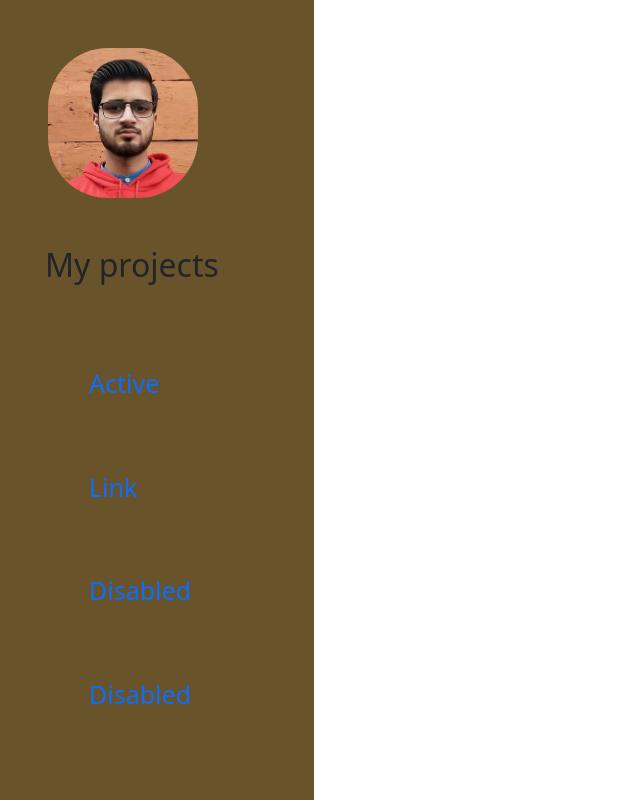
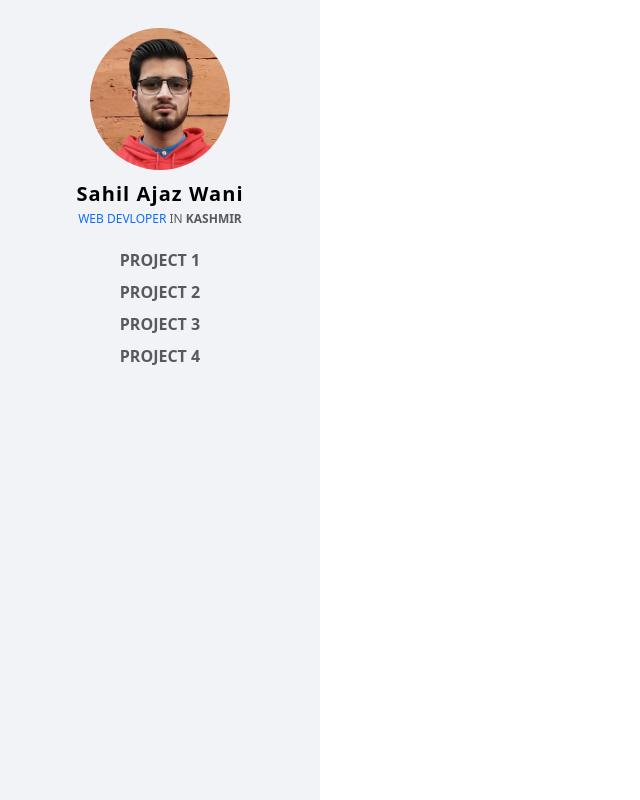
Before and after one commit to sahilajaz/sahilajaz.github.io, a plain HTML site: page index.html in a window 1280 px wide. Shown: the whole page, without its empty margins (0-640 px from the left). Drawn offline with nearby package versions, Linux system fonts and the light colour scheme.

Commit message:
Updated text

```diff
--- a/index.css
+++ b/index.css
@@ -1,17 +1,8 @@
-.bg-1{
-    background-color: rgb(105, 83, 43);
+main {
+  min-height: 100vh;
+  width: 100%;
 }
 
-.bg-1 img {
-    border-radius: 40%;
+.bg-1 {
+  background: #f2f3f7;
 }
-
-h2 {
-    margin-left: 45px;
- }
-
- .link-bar  .links {
-    font-size: 25px;
-    margin: 25px;
-    color: white;
- }
--- a/index.html
+++ b/index.html
@@ -8,30 +8,26 @@
     <link rel="stylesheet" href="index.css">
 </head>
 <body>
-    <div class="row ">
-        <div class="col-md-3 bg-1" style="min-height: 100vh;">
-            <div class="image m-5">
-                <img src="pic.jpg" class="img-fluid" alt="..." style="width: 150px; height: 150px;">
-            </div>
-            <h2>My projects</h2>
-            <ul class="nav flex-column m-5 link-bar">
-                <li class="nav-item links">
-                    <a class="nav-link active" aria-current="page" href="#">Active</a>
-                </li>
-                <li class="nav-item links">
-                    <a class="nav-link" href="#">Link</a>
-                </li>
-                <li class="nav-item links">
-                    <a class="nav-link" aria-disabled="true">Disabled</a>
-                </li>
-                <li class="nav-item links">
-                    <a class="nav-link" aria-disabled="true">Disabled</a>
-                </li>
-            </ul>
+  <main class="row m-0">
+    <div class="col-md-3 bg-1">
+        <div class="mt-4">
+          <img src="pic.jpg" class="img-fluid w-50 p-1 rounded-circle d-block mx-auto" />
         </div>
-        <div class="col-md-9"></div>
+        <h1 class="fs-5 mt-2 mb-1 text-center fw-bold text-body-emphasis" style="letter-spacing: 1.09px;">Sahil Ajaz Wani</h1>
+        <p class="text-center text-uppercase text-body-secondary" style="font-size:12px;"><span class="text-primary">Web Devloper</span> in <strong>Kashmir</strong></p>
+        <div>
+          <ul class="list-unstyled text-center text-uppercase">
+            <li class="py-1"><a href="#" class="text-decoration-none text-body-secondary fw-bolder link-primary">Project 1</a></li>
+            <li class="py-1"><a href="#" class="text-decoration-none text-body-secondary fw-bolder link-primary">Project 2</a></li>
+            <li class="py-1"><a href="#" class="text-decoration-none text-body-secondary fw-bolder link-primary">Project 3</a></li>
+            <li class="py-1"><a href="#" class="text-decoration-none text-body-secondary fw-bolder link-primary">Project 4</a></li>
+          </ul>
+        </div>
     </div>
-    <script src="https://cdn.jsdelivr.net/npm/bootstrap@5.3.1/dist/js/bootstrap.bundle.min.js"
+    <div class="col-md-9">
+    </div>
+  </main>
+  <script src="https://cdn.jsdelivr.net/npm/bootstrap@5.3.1/dist/js/bootstrap.bundle.min.js"
         integrity="sha384-HwwvtgBNo3bZJJLYd8oVXjrBZt8cqVSpeBNS5n7C8IVInixGAoxmnlMuBnhbgrkm"
         crossorigin="anonymous"></script>
 </body>
```
